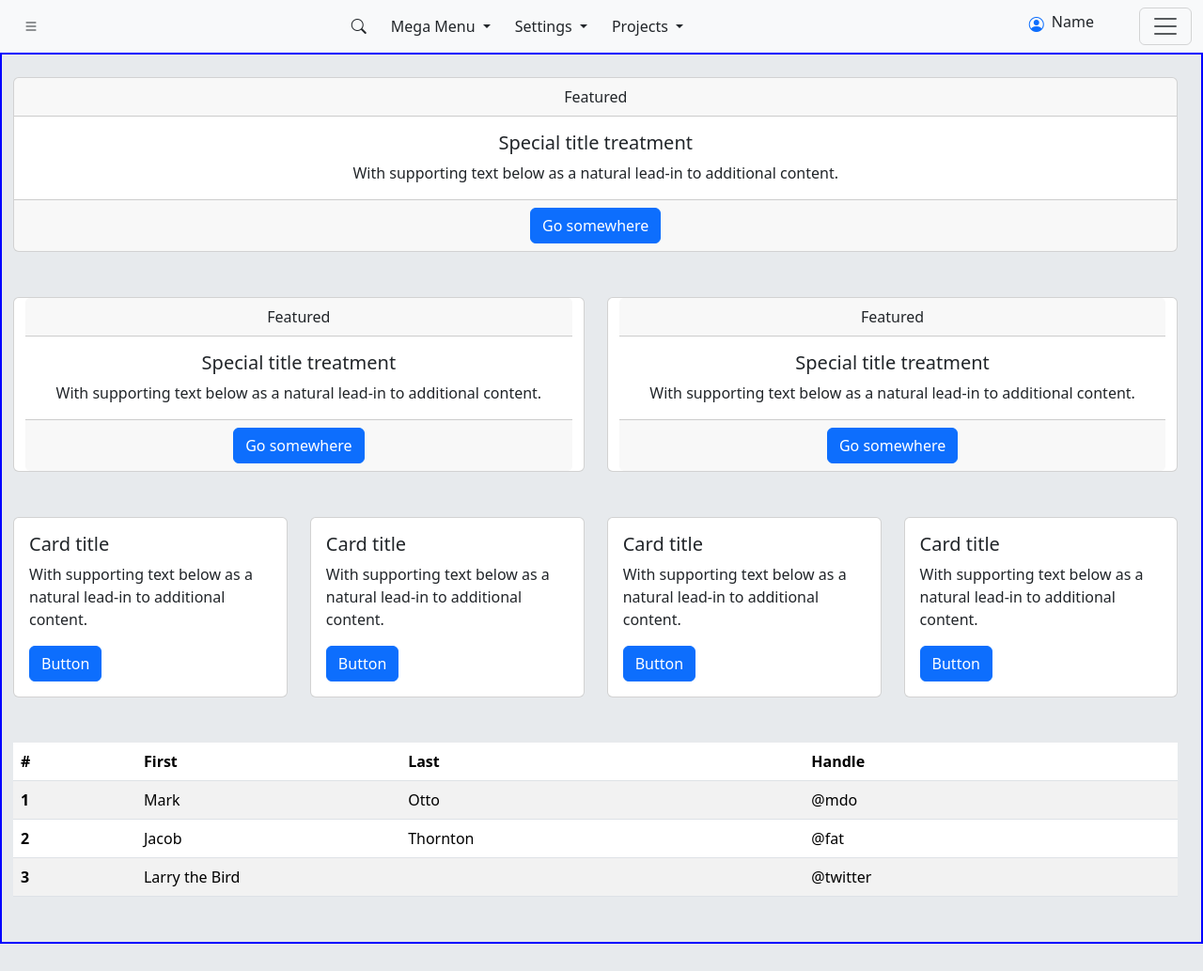
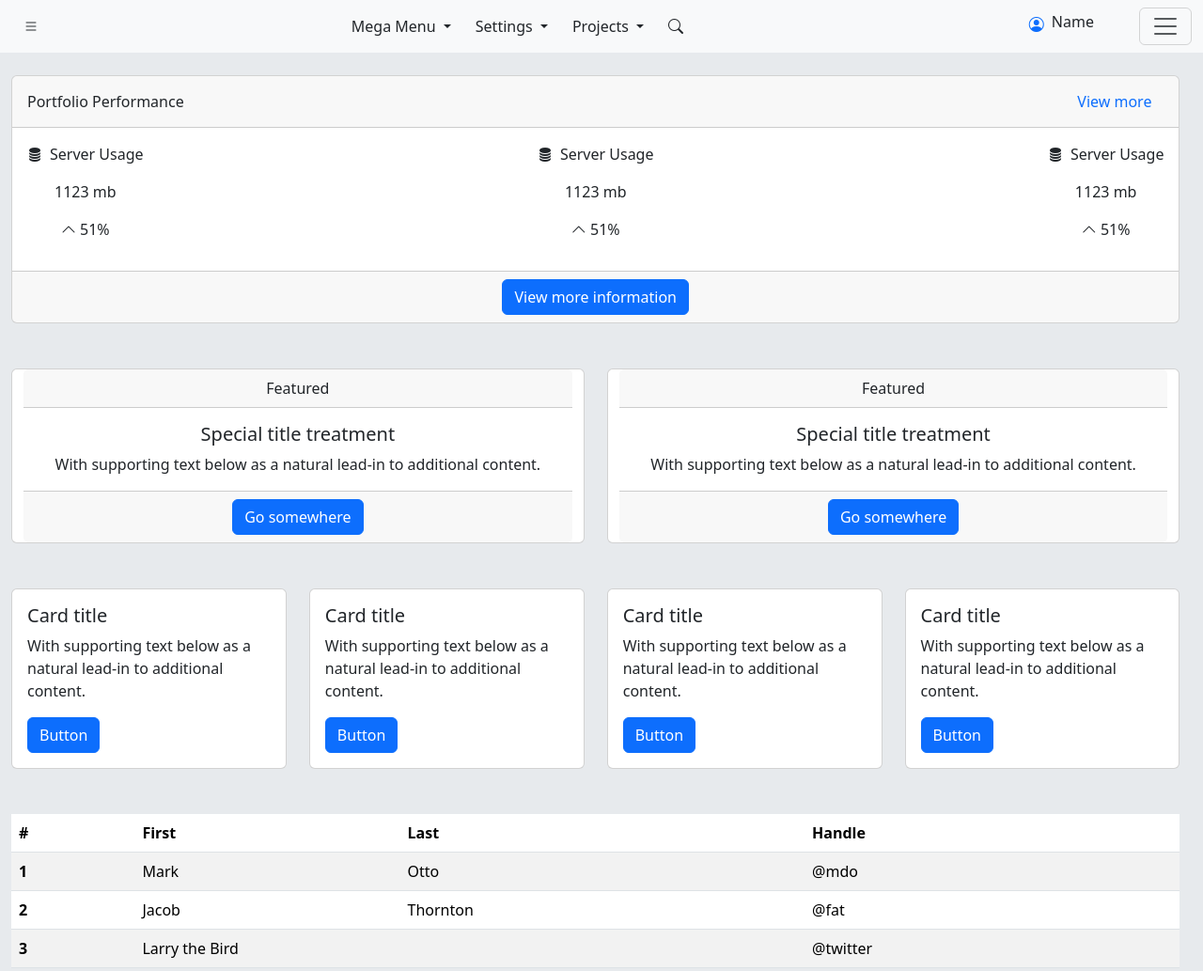
Before and after one commit to Kenref/---ipp-assessment, a website built with Vite: page index.html in a window 1280 px wide. Shown: the whole page at 94% size. Before the commit the page ends 1004 px from the top, so only its background shows below. Built offline with nearby package versions, Linux system fonts and the light colour scheme.

Commit message:
added content to portfolio performance

```diff
--- a/index.html
+++ b/index.html
@@ -33,7 +33,6 @@
       <!-- end left sidebar -->
 
       <div class="d-flex align-items-center">
-        <button class="btn"><i class="bi bi-search"></i></button>
         <div class="dropdown">
           <button class="btn dropdown-toggle" type="button" data-bs-toggle="dropdown">
             Mega Menu
@@ -58,6 +57,8 @@
             <li><a class="dropdown-item" href="#">Action</a></li>
           </ul>
         </div>
+        <button class="btn"><i class="bi bi-search"></i></button>
+
       </div>
 
 
@@ -86,20 +87,48 @@
   </nav>
 
   <!-- main section -->
-  <div class="container-fluid" id="main-app-outer" style="border: solid blue 2px; background-color: #E7EAED;">
-    <div class="my-4 " id="main-app-inner" style="width: 99%;">
-      <div class="card text-center">
-        <div class="card-header">
-          Featured
+  <div class="container-fluid" id="main-app-outer" style="background-color: #E7EAED;">
+    <div class="py-4 " id="main-app-inner" style="width: 99%;">
+
+      <div class="card">
+        <div class="card-header d-flex flex-row justify-content-between align-items-center ">
+          Portfolio Performance
+          <a href="#" class="btn link-primary ">View more</a>
+
         </div>
-        <div class="card-body">
-          <h5 class="card-title">Special title treatment</h5>
-          <p class="card-text">With supporting text below as a natural lead-in to additional content.</p>
+        <div class="card-body d-flex gap-2 justify-content-between  ">
+
+          <div class="d-flex flex-column  align-items-center ">
+            <div class="d-flex gap-2 ">
+              <i class="bi bi-database-fill"></i>
+              <p>Server Usage</p>
+            </div>
+            <p>1123 mb</h1>
+            <p><i class="bi bi-chevron-up"></i> 51%</p>
+          </div>
+          <div class="d-flex flex-column  align-items-center ">
+            <div class="d-flex gap-2 ">
+              <i class="bi bi-database-fill"></i>
+              <p>Server Usage</p>
+            </div>
+            <p>1123 mb</h1>
+            <p><i class="bi bi-chevron-up"></i> 51%</p>
+          </div>
+          <div class="d-flex flex-column  align-items-center ">
+            <div class="d-flex gap-2 ">
+              <i class="bi bi-database-fill"></i>
+              <p>Server Usage</p>
+            </div>
+            <p>1123 mb</h1>
+            <p><i class="bi bi-chevron-up"></i> 51%</p>
+          </div>
+
         </div>
-        <div class="card-footer text-body-secondary">
-          <a href="#" class="btn btn-primary">Go somewhere</a>
+        <div class="card-footer text-body-secondary text-center ">
+          <a href="#" class="btn btn-primary">View more information</a>
         </div>
       </div>
+
       <div class="d-flex gap-4">
         <div class="card text-center container my-5">
           <div class="card-header">
```
